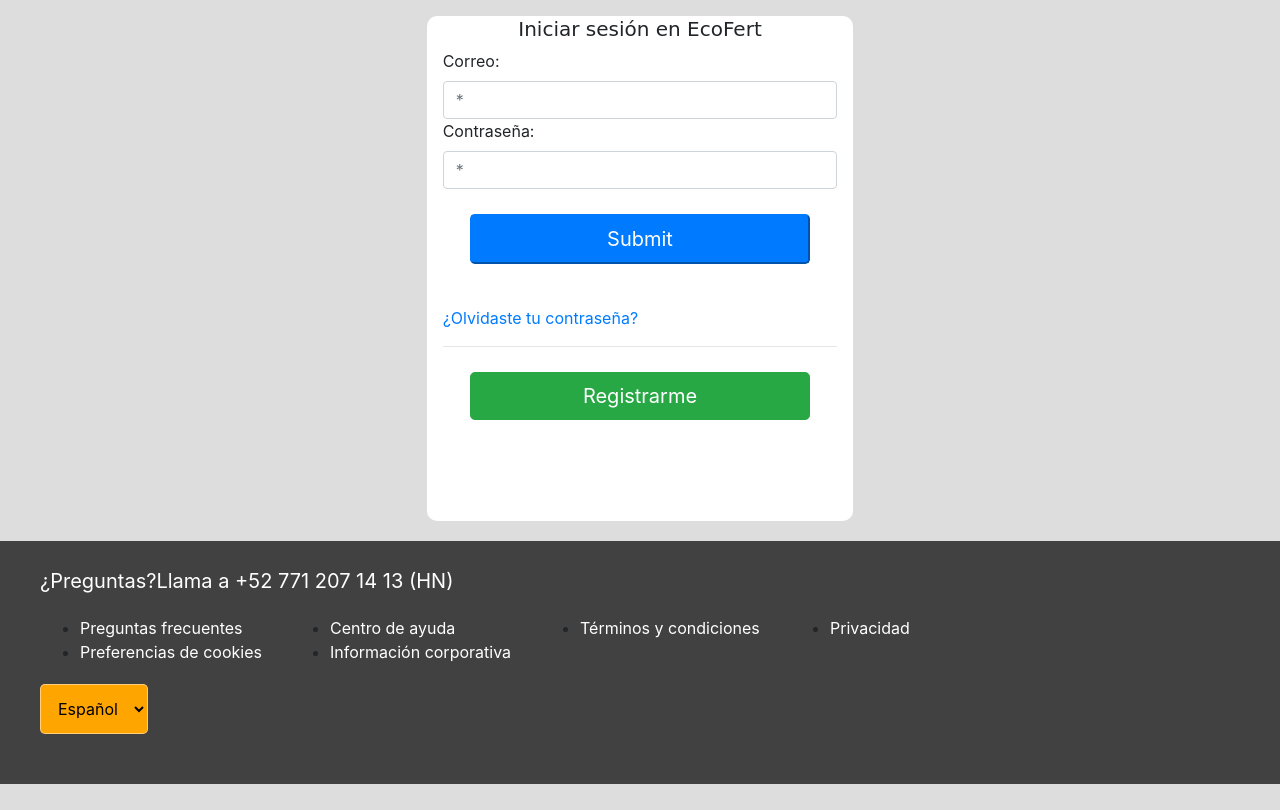
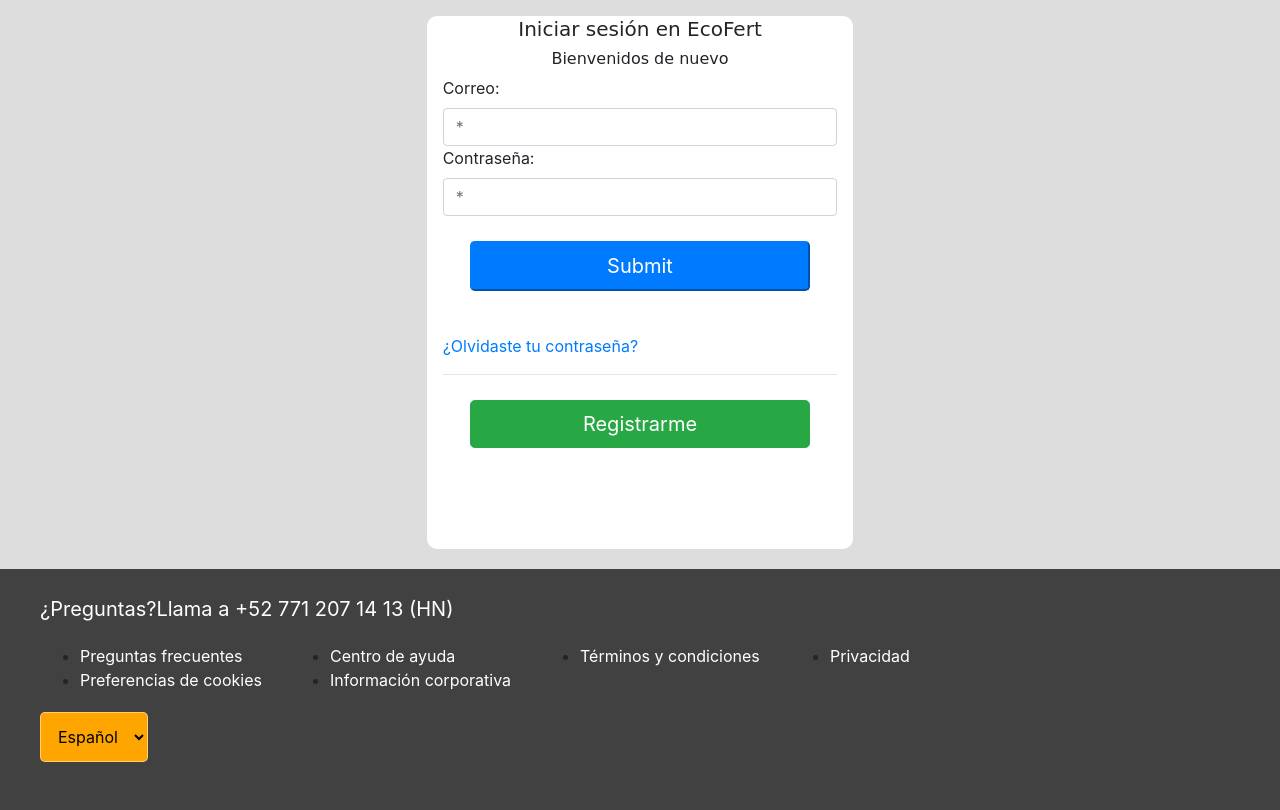
Before and after one commit to Lina1234535/prueba, a plain HTML site: page iniciarsesion.html in a window 1280 px wide. Shown: the part 180-990 px from the top of the page. Before the commit the page ends 964 px from the top, so only its background shows below. Drawn offline with Linux system fonts and the light colour scheme; a web font is replaced by a local one.

Commit message:
agregamos un titulo

```diff
--- a/iniciarsesion.html
+++ b/iniciarsesion.html
@@ -64,6 +64,7 @@
       <form class="form_iniciar col-md-4">
         <div class="titulo_reg col-md-12">
           <h5>Iniciar sesión en EcoFert</h5>
+          <h6>Bienvenidos de nuevo </h6>
         </div>
           <div class="col-md-12">
             <label for="validationDefault01" class="form-label">Correo:</label>
```
